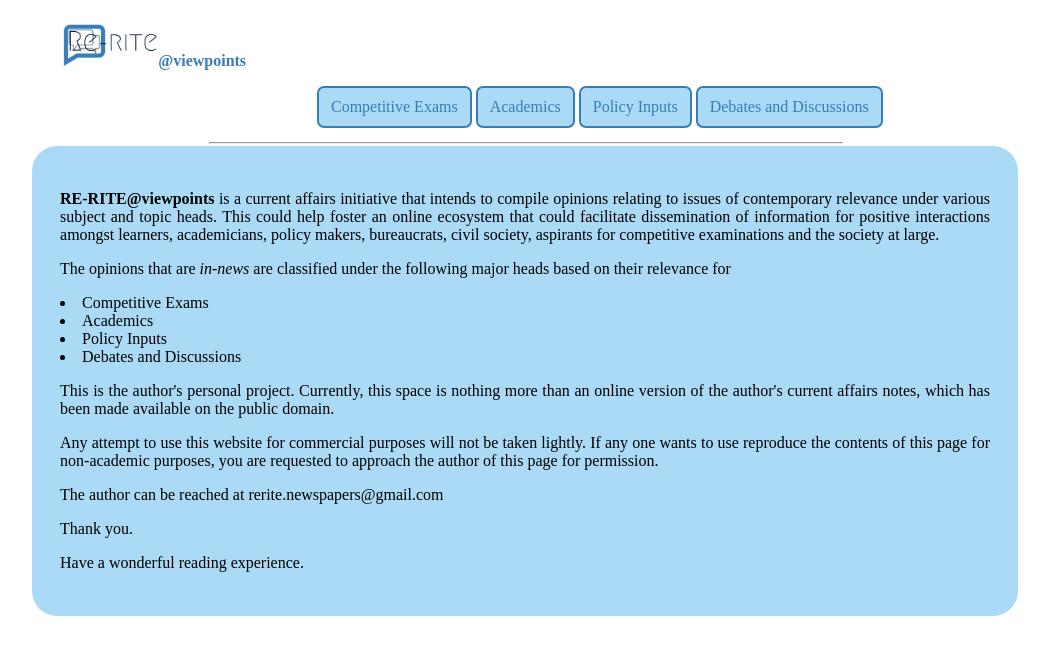
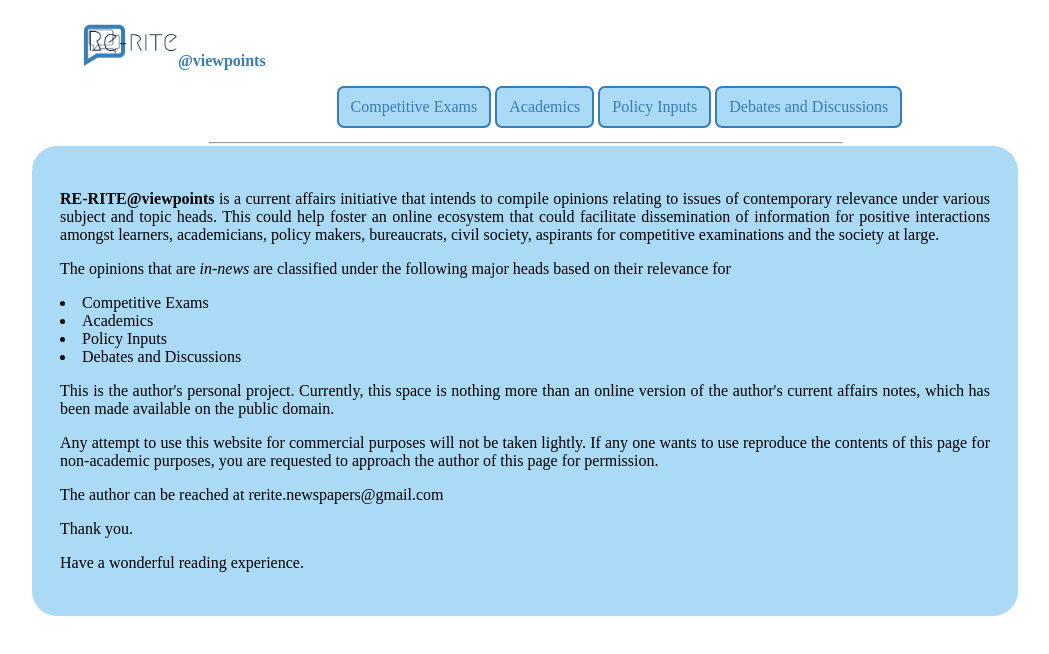
Before and after one commit to AnuMadav/re-rite, a plain HTML site: page index.html in a window 1280 px wide. Shown: the whole page, without its empty margins (115-1164 px from the left). Drawn offline with Linux system fonts and the light colour scheme.

Commit message:
Add files via upload

```diff
--- a/index.html
+++ b/index.html
@@ -18,8 +18,8 @@
       }
       .header{
         position: sticky;
-        margin-left: 170px;
-        margin-top: 0px;
+        margin-left: 15%;
+        margin-right: 15%
       }
       .relevance{
         position: absolute;
```
